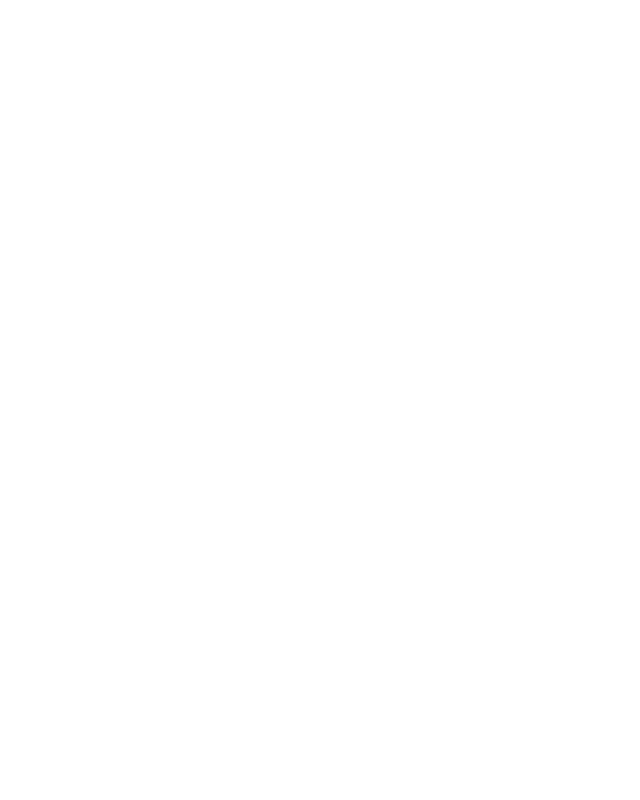
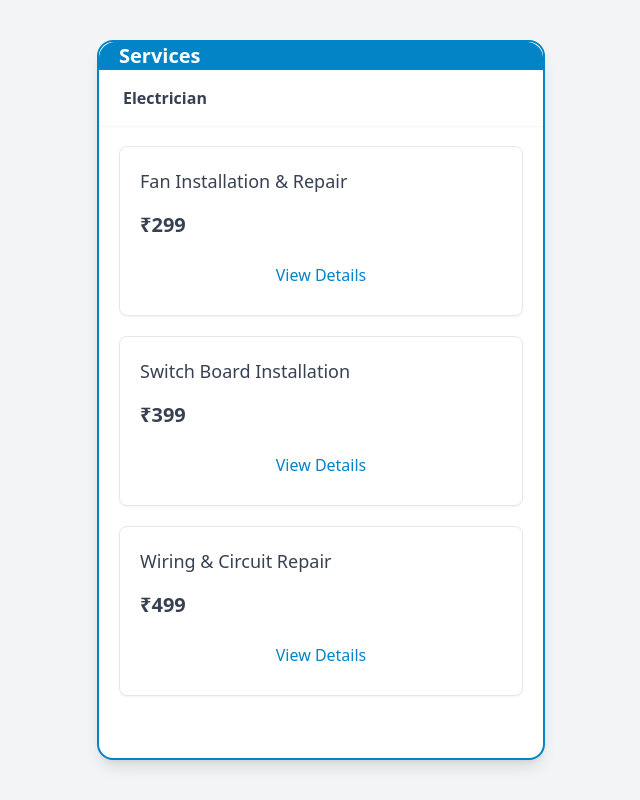
Before and after one commit to Only-Click/onlyclick-web-test, a React (Vite) app in the folder onlyClick/: page /contractor/services in a window 1280 px wide. Before the commit this address had no page. Shown: the whole page, without its empty margins (319-959 px from the left). Built offline with nearby package versions, Linux system fonts and the light colour scheme.

Commit message:
added service page for contractors

```diff
--- /dev/null
+++ b/onlyClick/src/pages/Contractor/ContractorServicePage.jsx
@@ -0,0 +1,66 @@
+import React from 'react';
+
+const services = [
+  {
+    title: 'Fan Installation & Repair',
+    price: '₹299',
+  },
+  {
+    title: 'Switch Board Installation',
+    price: '₹399',
+  },
+  {
+    title: 'Wiring & Circuit Repair',
+    price: '₹499',
+  },
+];
+
+const ContractorServicesPage = () => {
+  return (
+    <div className="bg-gray-100 min-h-screen flex justify-center items-center p-5">
+      <div className="app-container w-full max-w-md h-[90vh] relative bg-white border-2 border-sky-600 rounded-2xl overflow-hidden shadow-lg">
+        {/* Top Banner */}
+        <div className="top-banner bg-sky-600 h-1/10 flex items-center px-5 rounded-t-2xl">
+          <h1 className="text-white text-xl font-semibold">Services</h1>
+        </div>
+
+        {/* Navigation Bar */}
+        <div className="nav-header flex justify-between items-center p-4 bg-white shadow-sm">
+          <div className="service-type flex items-center gap-2 text-gray-700 font-semibold">
+            <i className="fas fa-bolt text-sky-600"></i>
+            <span>Electrician</span>
+          </div>
+        </div>
+
+        {/* Service Cards */}
+        <div className="services-container p-5 overflow-y-auto h-[calc(90vh-120px)]">
+          {services.map(({ title, price }, index) => (
+            <div
+              key={index}
+              className="service-card bg-white rounded-lg p-5 mb-5 shadow-sm border border-gray-200"
+            >
+              <div className="service-info">
+                <h3 className="text-gray-700 mb-4 text-lg">{title}</h3>
+                <div className="service-details flex justify-between items-center mb-4">
+                  <div className="price text-xl font-semibold text-gray-700">
+                    {price}
+                  </div>
+                </div>
+                <div className="action-buttons">
+                  <button
+                    className="view-details bg-transparent text-sky-600 border-none py-2 px-5 font-medium w-full text-center hover:underline"
+                    disabled
+                  >
+                    View Details
+                  </button>
+                </div>
+              </div>
+            </div>
+          ))}
+        </div>
+      </div>
+    </div>
+  );
+};
+
+export default ContractorServicesPage;
--- a/onlyClick/src/routers/Routers.jsx
+++ b/onlyClick/src/routers/Routers.jsx
@@ -16,6 +16,7 @@
 import DashBoardContractor from '../pages/Contractor/DashBoardContractor.jsx';
 import ContractorProfile from '../pages/Contractor/ContractorProfile.jsx';
 import Checkout from '../pages/User/Checkout.jsx';
+import ContractorServicesPage from '../pages/Contractor/ContractorServicePage.jsx';
 
 function Routers() {
   return (
@@ -43,6 +44,7 @@
           </Route>
           <Route path="signup" element={<SignUpContractor />} />
         </Route>
+        <Route path="services" element={<ContractorServicesPage />} />
         <Route path="home" element={<DashBoardContractor />} />
         <Route path="profile" element={<ContractorProfile />} />
       </Route>
```
